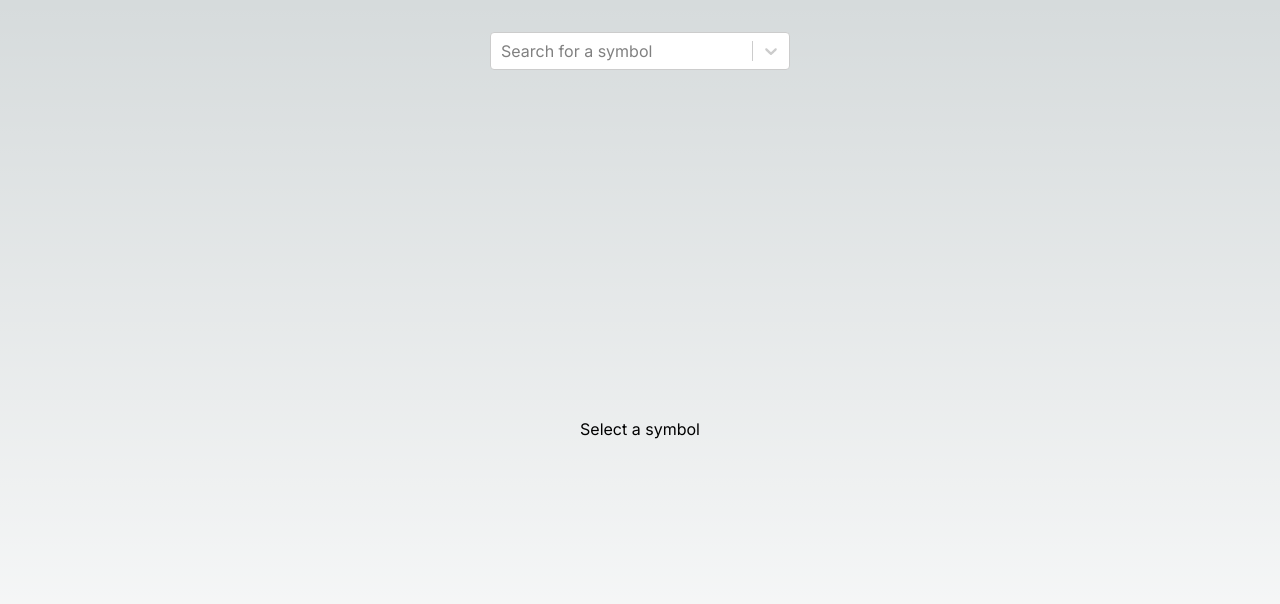
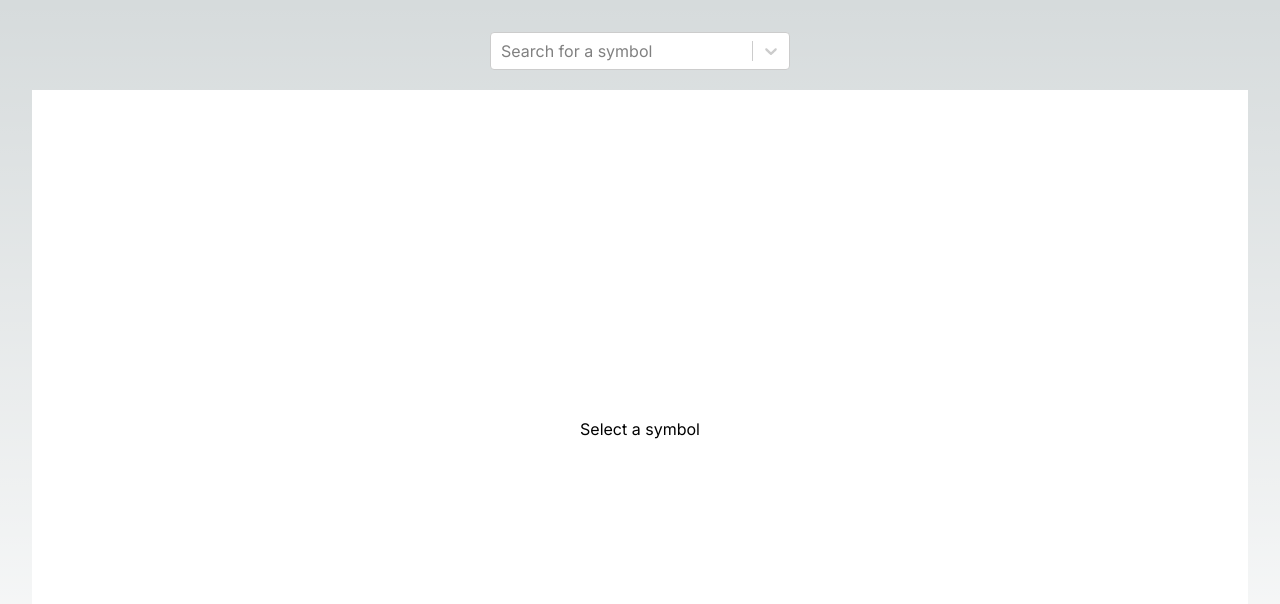
Before and after one commit to g-bar/ticker-data, a Next.js app: page / in a window 1280 px wide. Shown: the top 604 px of the page. Built offline with nearby package versions, Linux system fonts and the light colour scheme.

Commit message:
Improvements

```diff
--- a/src/app/page.tsx
+++ b/src/app/page.tsx
@@ -3,16 +3,15 @@
 import { useState } from 'react'
 import SymbolSelector from '@/components/SymbolSelector'
 import Chart from '@/components/Chart'
-import { useFetchSymbolData } from '@/hooks'
 
 export default function Home() {
-  const [selectedSymbol, setSelectedSymbol] = useState('')
-  const { data, error, fetching } = useFetchSymbolData(selectedSymbol)
+  let [selectedSymbol, setSelectedSymbol] = useState('')
+  const [symbolError, setSymbolError] = useState('')
 
   return (
     <main className="flex h-screen flex-col items-center justify-between p-8">
-      <SymbolSelector setSelectedSymbol={setSelectedSymbol} />
-      <Chart data={data} fetching={fetching} error={error} selectedSymbol={selectedSymbol} />
+      <SymbolSelector setSelectedSymbol={setSelectedSymbol} setError={setSymbolError} />
+      <Chart selectedSymbol={selectedSymbol} error={symbolError} />
     </main>
   )
 }
--- a/src/components/Chart.tsx
+++ b/src/components/Chart.tsx
@@ -1,28 +1,26 @@
-import { useWindowResizeEffect } from '@/hooks'
+import { useFetch, useWindowResizeEffect } from '@/hooks'
 import { useCallback, useRef, useState } from 'react'
 import dynamic from 'next/dynamic'
+import FrequencyButton from './FrequencyButton'
+import { Frequency } from '@/types'
 
 // Import Plot dynamically and disable ssr, plotly seems to be
 // incompatible with the server (error thrown when pre-rendering)
 const Plot = dynamic(() => import('react-plotly.js'), { ssr: false })
 
 interface Props {
-  data?: {
-    x: string[]
-    open: number[]
-    close: number[]
-    high: number[]
-    low: number[]
-  }
-  fetching: boolean
+  selectedSymbol: string
   error: string
-  selectedSymbol: string
 }
 
 /* Displays the chart */
-export default function Chart({ data, fetching, error, selectedSymbol }: Props) {
+export default function Chart({ selectedSymbol, error }: Props) {
   const plotRef = useRef<HTMLDivElement>(null)
   const [plotSize, setPlotSize] = useState<{ height: number; width: number } | null>(null)
+  const [frequency, setFrequency] = useState<Frequency>('daily')
+  const { data, error: fetchError, fetching } = useFetch(frequency, selectedSymbol)
+
+  const showError = error || fetchError
 
   // Adjust the size of the chart when the window is resized
   useWindowResizeEffect(
@@ -36,18 +34,31 @@ export default function Chart({ data, fetching, error, selectedSymbol }: Props)
 
   function getNoDataMessage() {
     if (fetching) return 'Loading...'
-    if (error) return 'There was an error fetching the data, please try again.'
+    if (showError) return <span className="text-red-600">{showError}</span>
     return 'Select a symbol'
   }
 
   return (
-    <div ref={plotRef} className="w-full h-full mt-5">
-      {!data && <div className="w-full h-full flex items-center justify-center">{getNoDataMessage()}</div>}
+    <div ref={plotRef} className="w-full h-full mt-5 bg-white">
+      {!data && (
+        <div className="w-full h-full flex items-center justify-center">
+          <div className="w-[400px] text-center">{getNoDataMessage()}</div>
+        </div>
+      )}
       {!!data && (
-        <Plot
-          data={[{ ...data, type: 'candlestick' }]}
-          layout={{ width: plotSize?.width, height: plotSize?.height, title: selectedSymbol }}
-        />
+        <>
+          <div className="bg-white" style={{ width: plotSize?.width }}>
+            <div className="pt-5 pl-5">
+              <FrequencyButton frequency={'monthly'} currentFrequency={frequency} setFrequency={setFrequency} />
+              <FrequencyButton frequency={'weekly'} currentFrequency={frequency} setFrequency={setFrequency} />
+              <FrequencyButton frequency={'daily'} currentFrequency={frequency} setFrequency={setFrequency} />
+            </div>
+          </div>
+          <Plot
+            data={[{ ...data, type: 'candlestick' }]}
+            layout={{ width: plotSize?.width, height: plotSize?.height, title: selectedSymbol }}
+          />
+        </>
       )}
     </div>
   )
--- /dev/null
+++ b/src/components/FrequencyButton.tsx
@@ -0,0 +1,20 @@
+import { Frequency } from '@/types'
+import { capitalize } from '@/utils'
+
+interface Props {
+  frequency: Frequency
+  currentFrequency: Frequency
+  setFrequency: (frequency: Frequency) => void
+}
+
+export default function FrequencyButton({ frequency, setFrequency, currentFrequency }: Props) {
+  const disabled = currentFrequency === frequency
+  const className = disabled
+    ? 'mr-5 bg-gray-400 text-gray-700 font-bold py-2 px-4 rounded cursor-not-allowed'
+    : 'mr-5 bg-blue-500 text-white font-bold py-2 px-4 rounded hover:bg-blue-700'
+  return (
+    <button className={className} disabled={disabled} onClick={disabled ? undefined : () => setFrequency(frequency)}>
+      {capitalize(frequency)}
+    </button>
+  )
+}
--- a/src/components/SymbolSelector.tsx
+++ b/src/components/SymbolSelector.tsx
@@ -3,18 +3,24 @@ import { useDebounceCallback } from 'usehooks-ts'
 
 interface Props {
   setSelectedSymbol: (symbol: string) => void
+  setError: (error: string) => void
 }
 
 /* Displays the symbol selector, when the user types into the
 search box the api is queried to search for available symbols
 */
-export default function SymbolSelector({ setSelectedSymbol }: Props) {
+export default function SymbolSelector({ setSelectedSymbol, setError }: Props) {
   const loadOptions = useDebounceCallback((inputValue: string, callback: (data: { label: string }[]) => void) => {
     if (!inputValue) return
     const loadSymbols = async () => {
       const res = await fetch(`/api?function=SYMBOL_SEARCH&keywords=${inputValue}`)
-      const symbolsRes = (await res.json()) as SymbolData
-      const symbols = symbolsRes.bestMatches.map(s => ({ label: s['1. symbol'] }))
+      const data = await res.json()
+      if (!data.bestMatches) {
+        setError(data['Information'] ?? 'Unexpected Error, please try again')
+        return
+      }
+      const symbolsRes = data as SymbolData
+      const symbols = symbolsRes.bestMatches?.map(s => ({ label: s['1. symbol'] }))
 
       callback(symbols)
     }
--- a/src/hooks.ts
+++ b/src/hooks.ts
@@ -1,5 +1,7 @@
 import { useEffect, useLayoutEffect, useState, useRef, useMemo } from 'react'
 import { useDebounceCallback } from 'usehooks-ts'
+import { Frequency } from './types'
+import { capitalize } from './utils'
 
 /*
   Runs onResize when the window is resized
@@ -22,7 +24,7 @@ export function useWindowResizeEffect(onResize: () => void, debounceIntervalMs =
 /*
   Fetch ticker data for the given symbol
 */
-export function useFetchSymbolData(symbol: string) {
+export function useFetch(frequency: Frequency, symbol: string) {
   const [data, setData] = useState<TickerData | null>(null)
   const [error, setError] = useState('')
   const [fetching, setFetchingState] = useState(false)
@@ -30,9 +32,9 @@ export function useFetchSymbolData(symbol: string) {
 
   const chartData = useMemo(() => {
     if (!data) return
-    const values = Object.values(data['Monthly Adjusted Time Series'])
+    const values = Object.values(data)
     return {
-      x: Object.keys(data['Monthly Adjusted Time Series']),
+      x: Object.keys(data),
       open: values.map(v => v['1. open']),
       close: values.map(v => v['4. close']),
       high: values.map(v => v['2. high']),
@@ -42,35 +44,39 @@ export function useFetchSymbolData(symbol: string) {
 
   useEffect(() => {
     const setFetching = (v: boolean) => {
-      if (v)
-        // Only show loading message if data fetch takes longer than 2 seconds
-        setTimeout(() => setFetchingState(v), 2000)
-      else setFetchingState(v)
+      setFetchingState(v)
       fetchingRef.current = v
     }
 
     if (!symbol || fetchingRef.current) return
+
     const fetchData = async () => {
       setFetching(true)
-      const res = await fetch(`/api?function=TIME_SERIES_MONTHLY_ADJUSTED&symbol=${symbol}`)
-      if (!res.ok) {
-        setError('There was an error fetching the data, please try again!')
+      setData(null)
+      const res = await fetch(`/api?function=${getFunction(frequency)}&symbol=${symbol}`)
+      const data = await res.json()
+
+      const key = getDataKey(frequency)
+
+      if (!res.ok || !data[key]) {
+        setData(null)
+        setError(data.Information || 'There was an error fetching the data, please try again!')
         setFetching(false)
         return
       }
-      setData((await res.json()) as TickerData)
+
+      setData(data[key] as TickerData)
       setError('')
       setFetching(false)
     }
 
     fetchData()
-  }, [symbol])
+  }, [symbol, frequency])
 
   return { data: chartData, error, fetching }
 }
 
 type TickerData = {
-  'Monthly Adjusted Time Series': {
   [time: string]: {
     '1. open': number
     '2. high': number
@@ -81,4 +87,12 @@ type TickerData = {
     '7. dividend amount': number
   }
 }
+
+function getFunction(frequency: Frequency) {
+  return `TIME_SERIES_${frequency.toUpperCase()}`
 }
+
+function getDataKey(frequency: Frequency) {
+  if (frequency === 'daily') return `Time Series (Daily)`
+  return `${capitalize(frequency)} Time Series`
+}
--- /dev/null
+++ b/src/types.ts
@@ -0,0 +1 @@
+export type Frequency = 'daily' | 'weekly' | 'monthly'
--- a/src/utils.ts
+++ b/src/utils.ts
@@ -9,3 +9,7 @@ export function getEnvVar(envvar: string) {
   if (typeof value !== 'string' || value === '') throw new Error(`${envvar} is missing or invalid.`)
   return value
 }
+
+export function capitalize(str: string) {
+  return str.charAt(0).toUpperCase() + str.slice(1)
+}
```
Lines whose indentation alone changed are shown as unchanged.
